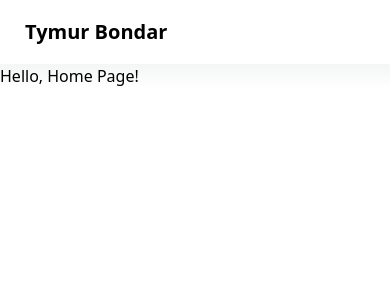
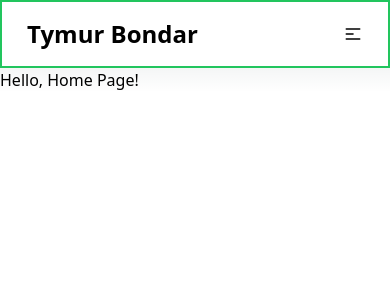
Before and after one commit to TymurBondar/personal-website, a Next.js app: page / in a window 390 px wide. Shown: the top 300 px of the page. Built offline with nearby package versions, Linux system fonts and the light colour scheme.

Commit message:
add responsive navbar

```diff
--- a/src/components/Navbar.js
+++ b/src/components/Navbar.js
@@ -1,7 +1,56 @@
 export default function Navbar() {
   return (
-    <div className="navbar bg-base-100">
-      <a className="btn btn-ghost text-xl">Tymur Bondar</a>
+    <div className="navbar bg-base-100 border-2 border-green-500">
+      <div className="navbar-start">
+        <a className="btn btn-ghost text-2xl">Tymur Bondar</a>
+      </div>
+      <div className="navbar-end">
+      <div className="dropdown dropdown-end">
+          <div tabIndex={0} role="button" className="btn btn-ghost lg:hidden">
+            <svg
+              xmlns="http://www.w3.org/2000/svg"
+              className="h-5 w-5"
+              fill="none"
+              viewBox="0 0 24 24"
+              stroke="currentColor"
+            >
+              <path
+                strokeLinecap="round"
+                strokeLinejoin="round"
+                strokeWidth="2"
+                d="M4 6h16M4 12h8m-8 6h16"
+              />
+            </svg>
+          </div>
+          <ul
+            tabIndex={0}
+            className="menu menu-sm dropdown-content shadow bg-base-100 rounded-box border-2 border-yellow-500 w-auto"
+          >
+            <li>
+              <a>About Me</a>
+            </li>
+            <li>
+              <a>Projects</a>
+            </li>
+            <li>
+              <a>Contact</a>
+            </li>
+          </ul>
+        </div>
+        <div className="hidden lg:flex">
+        <ul className="menu menu-horizontal px-1">
+          <li>
+            <a>About Me</a>
+          </li>
+          <li>
+            <a>Projects</a>
+          </li>
+          <li>
+            <a>Contact</a>
+          </li>
+        </ul>
+        </div>
+      </div>
     </div>
   );
 }
```
